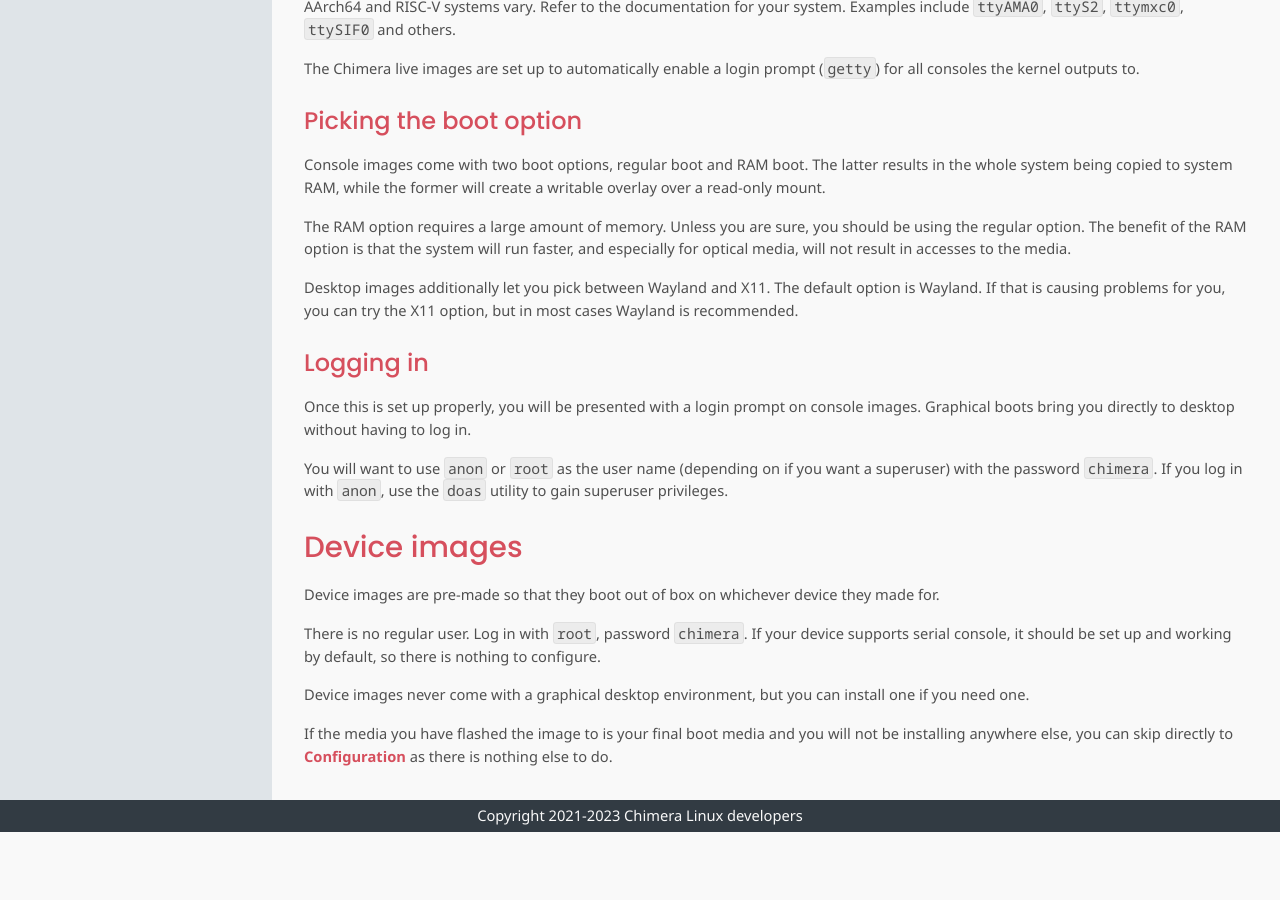
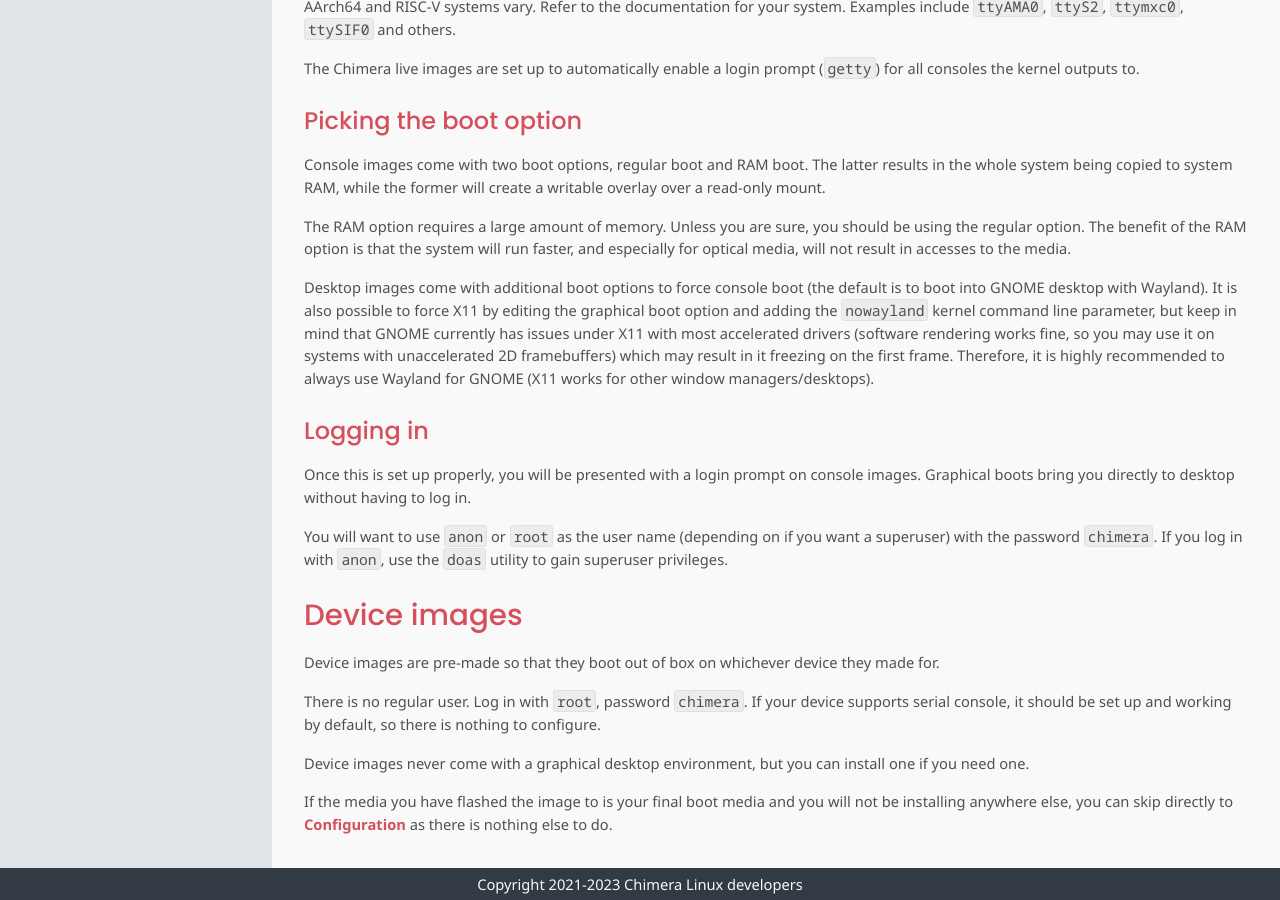
Before and after one commit to chimera-linux/chimera-linux.github.io, a Jekyll site: the page built from _docs/installation/boot.md, in a window 1280 px wide and 900 px high, scrolled down 999 px. Built offline with Jekyll 4.4.1, drawn with Linux system fonts in a browser that asks for light colours; before the commit the page ends 1831 px from its top, so only the background shows below that.

Commit message:
docs: update info about live booting

```diff
--- a/_docs/installation/boot.md
+++ b/_docs/installation/boot.md
@@ -71,9 +71,15 @@
 is that the system will run faster, and especially for optical media,
 will not result in accesses to the media.
 
-Desktop images additionally let you pick between Wayland and X11. The
-default option is Wayland. If that is causing problems for you, you
-can try the X11 option, but in most cases Wayland is recommended.
+Desktop images come with additional boot options to force console
+boot (the default is to boot into GNOME desktop with Wayland). It
+is also possible to force X11 by editing the graphical boot option
+and adding the `nowayland` kernel command line parameter, but keep
+in mind that GNOME currently has issues under X11 with most accelerated
+drivers (software rendering works fine, so you may use it on systems
+with unaccelerated 2D framebuffers) which may result in it freezing
+on the first frame. Therefore, it is highly recommended to always
+use Wayland for GNOME (X11 works for other window managers/desktops).
 
 ### Logging in
 
```
